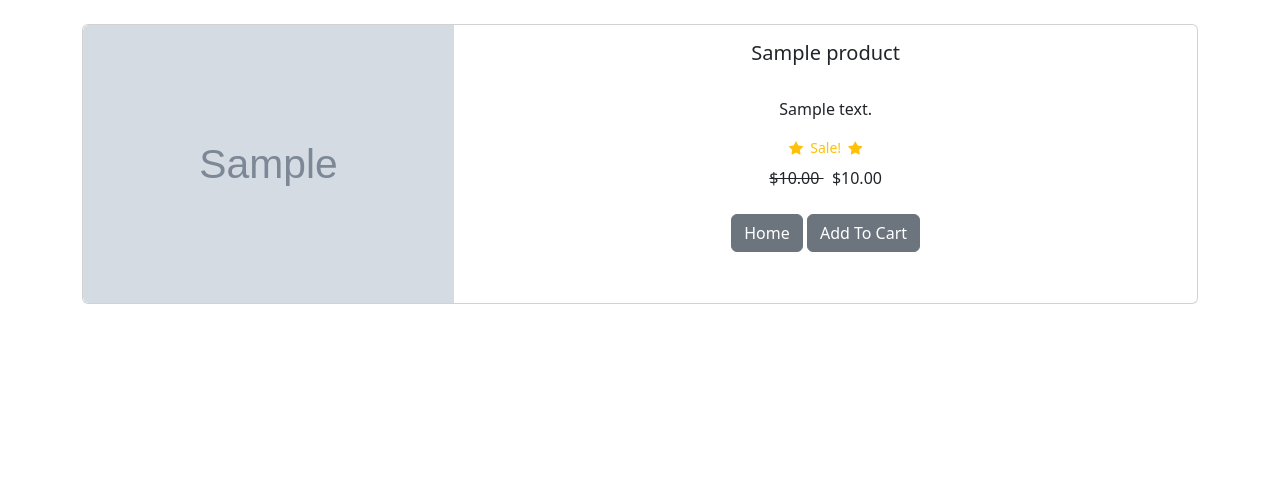
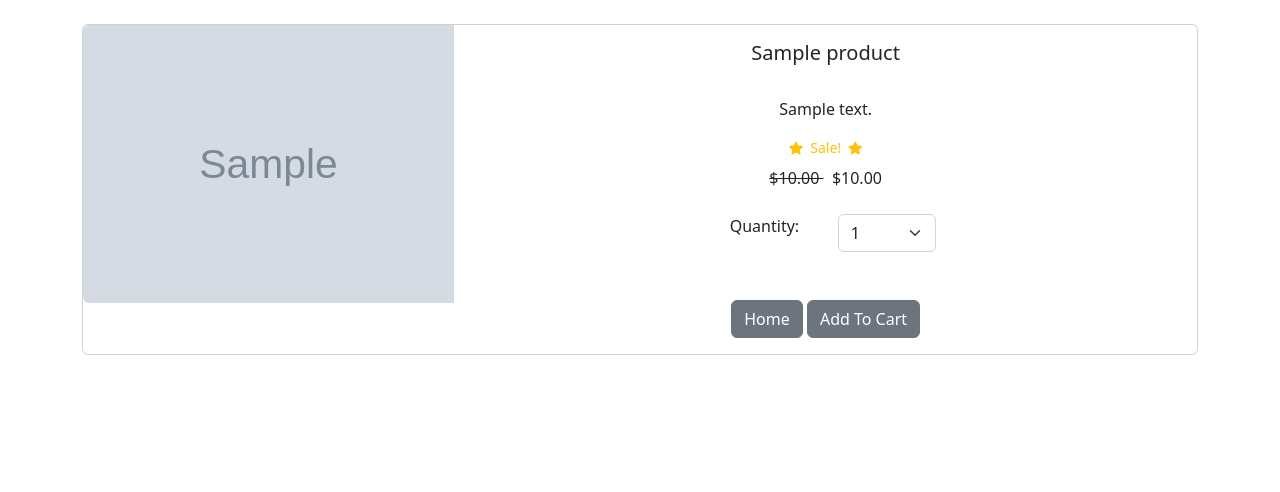
Before and after one commit to nkyomuhendo/django-ecom-store, a Django app: page /product/1 in a window 1280 px wide. Shown: the part 56-548 px from the top of the page. Run offline with Django 5.2, Linux system fonts and the light colour scheme; tables that the repository leaves empty hold one stand-in row (values such as "Sample post"); grey boxes marked "Sample" are stand-in pictures; some libraries are stand-ins or nearby versions.

Commit message:
Added ability to select, submit and display product quantities on product page and cart summary pages resp. and added methods to cart class as well as views file

```diff
--- a/cart/cart.py
+++ b/cart/cart.py
@@ -16,15 +16,17 @@ class Cart():
         # Make sure cart is available on all pages of site
         self.cart = cart
 
-    def add(self, product):
+    def add(self, product, quantity):
 
         product_id = str(product.id)
+        product_qty = str(quantity)
 
         #Logic
         if product_id in self.cart:
             pass
         else:
-            self.cart[product_id] = {'price': str(product.price)}
+            # self.cart[product_id] = {'price': str(product.price)}
+            self.cart[product_id] = int(product_qty)
 
         self.session.modified = True
 
@@ -40,3 +42,7 @@ class Cart():
 
         # Return those looked up products
         return products
+
+    def get_quants(self):
+        quantities = self.cart
+        return quantities
--- a/store/templates/product.html
+++ b/store/templates/product.html
@@ -31,15 +31,26 @@
                     </strike>
                     &nbsp;
                         ${{ product.sale_price }}
-                    <br/><br/>
 
                 {% else %}
 
                 ${{ product.price }}
-                <br/><br/>
 
                 {% endif %}
-
+                    <br/><br/>
+                    <div class="row justify-content-center">
+                        <div class="col-md-2">Quantity:</div>
+                            <div class="col-md-2">
+                                <select class="form-select from-select-sm" id="qty-cart">
+                                    <option value="1">1</option>
+                                    <option value="2">2</option>
+                                    <option value="3">3</option>
+                                    <option value="4">4</option>
+                                    <option value="5">5</option>
+                                </select>
+                            </div>
+                    </div>
+                    <br/><br/>
                 <a href="{% url 'home' %} " class="btn btn-secondary">Home</a>
                 <button type="button" value="{{ product.id }}" class="btn btn-secondary" id="add-cart">Add To Cart</button>
                 </center>
@@ -62,6 +73,7 @@ $(document).on('click', '#add-cart', function(e){
         url: '{% url "cart_add" %}',
         data: {
             product_id: $('#add-cart').val(),
+            product_qty: $('#qty-cart option:selected').text(),
             csrfmiddlewaretoken: '{{ csrf_token }}',
             action: 'post'
         },
```
Also changed, not shown: cart/templates/cart_summary.html (+23 -1 lines), cart/views.py (+6 -2 lines).
